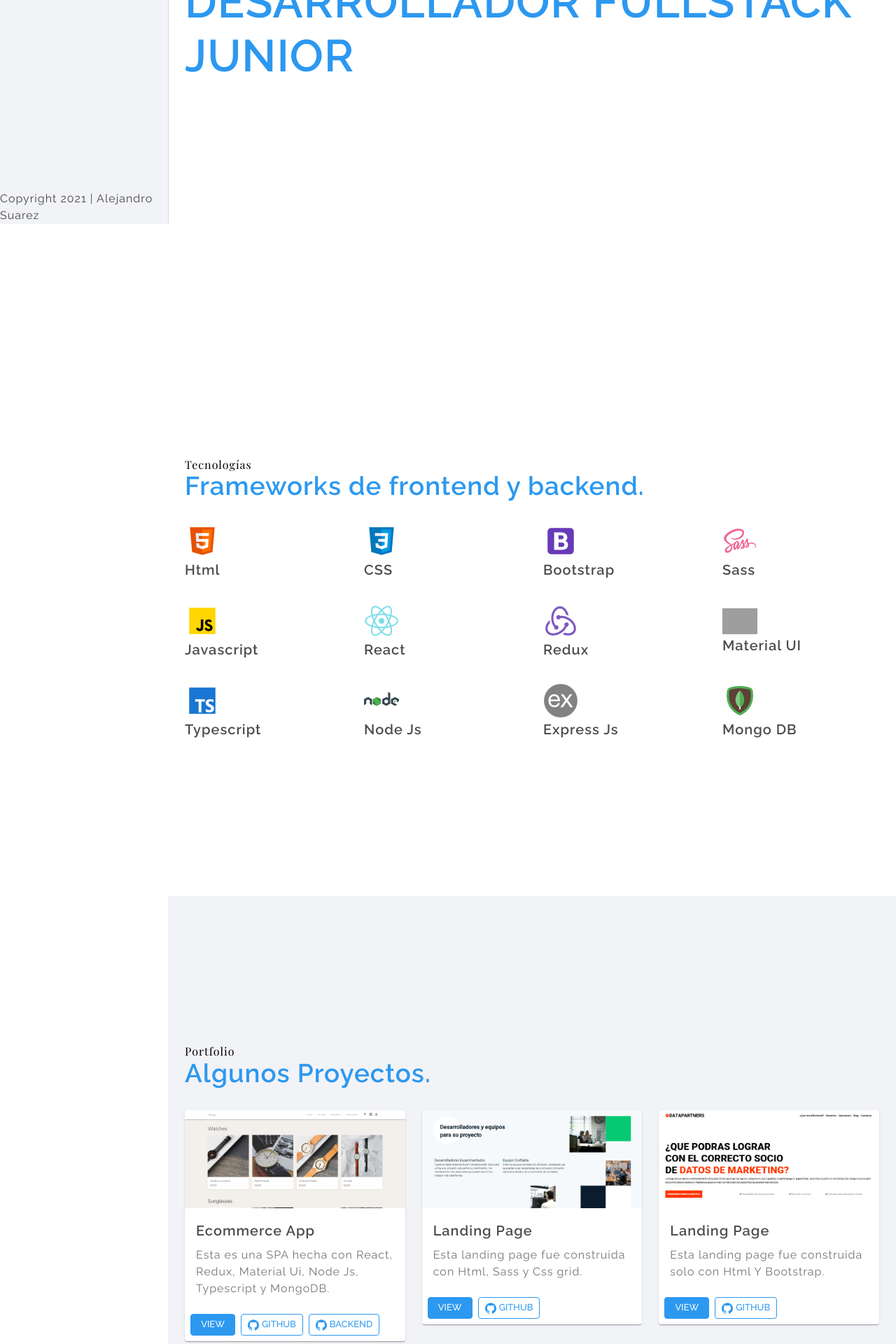
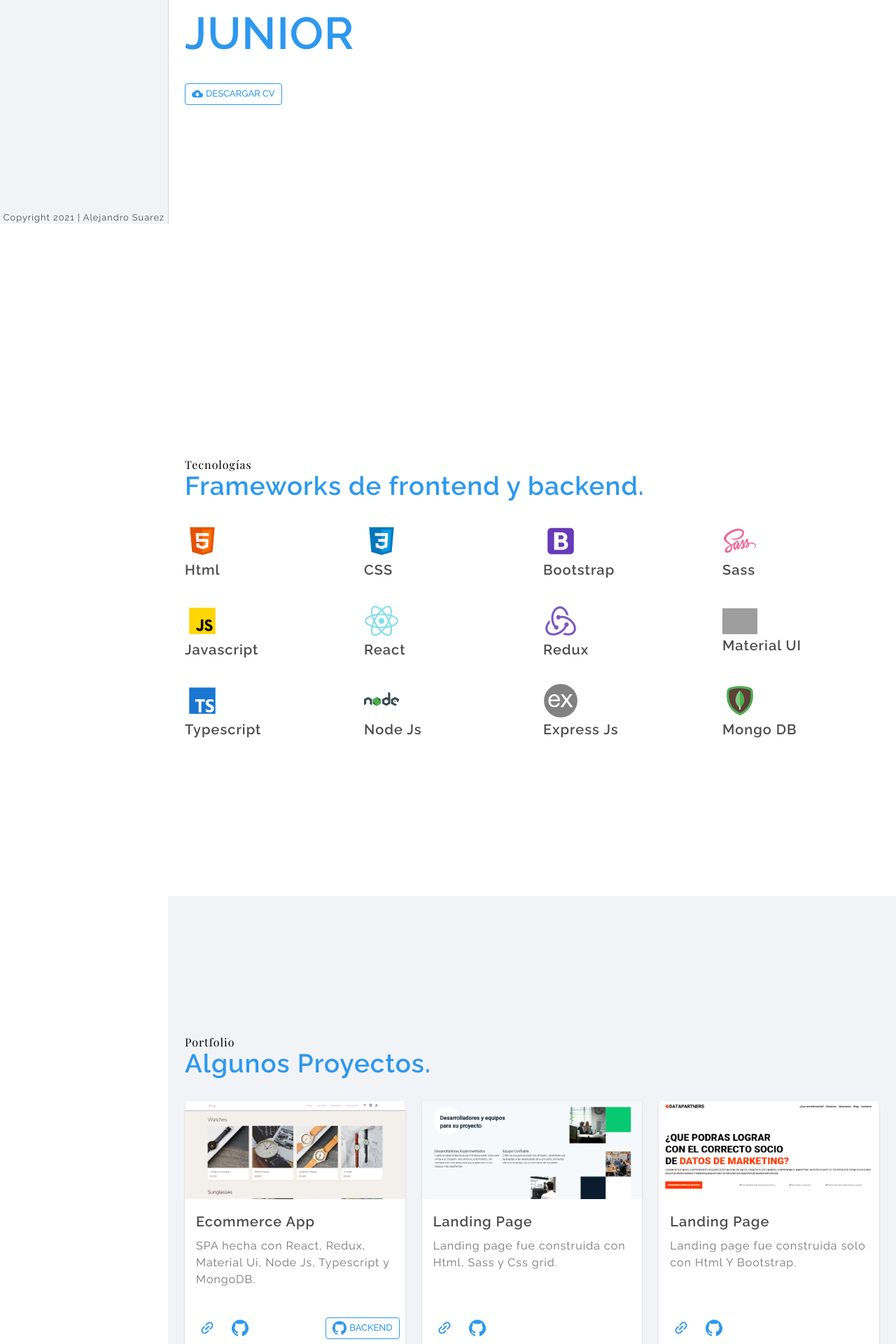
Before and after one commit to alejandrogsk/portfolio, a React (Create React App) app: page / in a window 1280 px wide. Shown: the part 480-2400 px from the top of the page at 70% size. Built offline with nearby package versions, Linux system fonts and the light colour scheme; grey boxes are pictures that could not be loaded.

Commit message:
cards ready

```diff
--- a/src/components/Drawer.js
+++ b/src/components/Drawer.js
@@ -2,11 +2,6 @@ import React from 'react';
 
 import {Drawer, Hidden, IconButton, Typography, Box, Link} from '@material-ui/core';
 import MenuIcon from '@material-ui/icons/Menu';
-/*import Drawer from '@material-ui/core/Drawer';
-import Hidden from '@material-ui/core/Hidden';
-import IconButton from '@material-ui/core/IconButton';
-
-import Typography from '@material-ui/core/Typography';*/
 import { makeStyles, useTheme } from '@material-ui/core/styles';
 
 import HeroSection from './RightSide/HeroSection'
@@ -47,6 +42,7 @@ const useStyles = makeStyles((theme) => ({
     position: "fixed",
     top: "4px",
     right: "4px",
+    zIndex: 100,
     [theme.breakpoints.up('sm')]: {
       display: 'none',
     },
@@ -104,7 +100,11 @@ navbarContent: {
     flexDirection: "column",
     height: "100vh",
     justifyContent: "space-between",
+  },
 
+  footer: {
+    fontSize: ".8rem",
+    textAlign: "center",
   }
 }));
 
@@ -168,7 +168,7 @@ function ResponsiveDrawer(props) {
                 ))
               }
             </Box>
-            <Typography>Copyright {new Date().getFullYear()} | Alejandro Suarez</Typography>
+            <Typography  className={classes.footer} >Copyright {new Date().getFullYear()} | Alejandro Suarez</Typography>
 
           </Drawer>
         </Hidden>
@@ -193,7 +193,7 @@ function ResponsiveDrawer(props) {
             }
         </Box>
 
-        <Typography>Copyright {new Date().getFullYear()} | Alejandro Suarez</Typography>
+        <Typography className={classes.footer}>Copyright {new Date().getFullYear()} | Alejandro Suarez</Typography>
 
           </Drawer>
         </Hidden>
--- a/src/components/RightSide/HeroSection.js
+++ b/src/components/RightSide/HeroSection.js
@@ -1,6 +1,7 @@
 import React from 'react';
 import { makeStyles } from '@material-ui/core/styles';
-import { Box, Typography } from '@material-ui/core';
+import { Box, Typography, Button } from '@material-ui/core';
+import CloudDownloadIcon from '@material-ui/icons/CloudDownload';
 
 const useStyles = makeStyles((theme) => ({
   title: {
@@ -29,7 +30,24 @@ const useStyles = makeStyles((theme) => ({
     [theme.breakpoints.down('md')]: {
       fontSize: "1.4rem"
     },
-  }
+  },
+  buttonOutlined:{
+    alignSelf: "flex-start",
+    color: theme.palette.secondary.main,
+    backgroundColor: "white",
+    borderColor: theme.palette.secondary.main,
+    borderWidth: "1px",
+    fontFamily: theme.typography.fontFamily.primary,
+    marginTop: "2rem",
+    "&:hover": {
+      color: "white",
+      backgroundColor: theme.palette.secondary.main,
+    }
+  },
+  icon: {
+    marginRight: "4px",
+    fontSize: "1rem"
+  },
 }));
 
 const HeroSection = () => {
@@ -41,6 +59,9 @@ const HeroSection = () => {
         <Typography component="h1" className={classes.title}>
             Desarrollador Fullstack Junior
         </Typography>
+        <Button variant="outlined" size="small" className={classes.buttonOutlined}>
+          <CloudDownloadIcon className={classes.icon}/> Descargar CV
+        </Button>
     </Box>
   );
 }
--- a/src/data/dataProjects.js
+++ b/src/data/dataProjects.js
@@ -6,7 +6,7 @@ import Agencyb from '../img/agencyb.png';
 const dataProjects = [
     {
         title: "Ecommerce App",
-        description: "Esta es una SPA hecha con React, Redux, Material Ui, Node Js, Typescript y MongoDB.",
+        description: "SPA hecha con React, Redux, Material Ui, Node Js, Typescript y MongoDB.",
         image: Ecommerce,
         linkPage: "https://alejandrogsk.github.io/ecommerce-front-main",
         linkFrontRepository: "https://github.com/alejandrogsk/ecommerce-front-main",
@@ -14,14 +14,14 @@ const dataProjects = [
     },
     {
         title: "Landing Page",
-        description: "Esta landing page fue construida con Html, Sass y Css grid.",
+        description: "Landing page fue construida con Html, Sass y Css grid.",
         image: Agencya,
         linkPage: "https://alejandrogsk.github.io/agency-a-master/",
         linkFrontRepository: "https://github.com/alejandrogsk/agency-a-master",
     },
     {
         title: "Landing Page",
-        description: "Esta landing page fue construida solo con Html Y Bootstrap.",
+        description: "Landing page fue construida solo con Html Y Bootstrap.",
         image: Agencyb,
         linkPage: "https://alejandrogsk.github.io/agency-b-master/",
         linkFrontRepository: "https://github.com/alejandrogsk/agency-b-master",
--- a/src/ui/PortfolioCard.js
+++ b/src/ui/PortfolioCard.js
@@ -8,7 +8,11 @@ import CardMedia from '@material-ui/core/CardMedia';
 import Button from '@material-ui/core/Button';
 import Typography from '@material-ui/core/Typography';
 
+import { IconButton, Box } from '@material-ui/core';
+
+
 import GitHubIcon from '@material-ui/icons/GitHub';
+import LinkIcon from '@material-ui/icons/Link';
 
 const useStyles = makeStyles( (theme) =>  ({
   root: {
@@ -16,49 +20,59 @@ const useStyles = makeStyles( (theme) =>  ({
   },
   media: {
     height: 140,
-    backgroundPosition: "top"
+    backgroundPosition: "top",
+    [theme.breakpoints.down("sm")]: {
+      height: 220
+    },
+  },
+  content: {
+    [theme.breakpoints.down("lg")]: {
+      minHeight: "7.5rem",
+    },
+    [theme.breakpoints.down("md")]: {
+      minHeight: "8.5rem",
+    },
+    [theme.breakpoints.down("sm")]: {
+      minHeight: "auto",
+    },
+  },
+  linkIcon: {
+    transform: "rotate(-45deg)"
   },
   button: {
-    color: "white",
-    backgroundColor: theme.palette.secondary.main,
     fontFamily: theme.typography.fontFamily.primary,
-    borderColor: theme.palette.secondary.main,
-    "&:hover": {
-      color: theme.palette.secondary.main,
-      backgroundColor: "white",
-
-    }
   },
-  buttonOutlined:{
+  buttonGithub:{
     color: theme.palette.secondary.main,
     backgroundColor: "white",
     borderColor: theme.palette.secondary.main,
     borderWidth: "1px",
     fontFamily: theme.typography.fontFamily.primary,
+    marginLeft: "auto !important",
     "&:hover": {
       color: "white",
       backgroundColor: theme.palette.secondary.main,
     }
   },
   icon: {
-    marginRight: "4px",
-    fontSize: "1rem"
-  }
+    fontSize: "1.25rem",
+    marginRight: ".25rem"
+  },
 }));
 
 export default function PortfolioCard({project}) {
   const classes = useStyles();
 
-  console.log(project)
+
   return (
     <Card className={classes.root}>
-      <CardActionArea>
+      <CardActionArea href={project.linkPage} target="_blank">
         <CardMedia
           className={classes.media}
           image={project.image}
           title={project.title}
         />
-        <CardContent>
+        <CardContent className={classes.content}>
           <Typography gutterBottom variant="h6" component="h2">
             {project.title}
           </Typography>
@@ -67,16 +81,22 @@ export default function PortfolioCard({project}) {
           </Typography>
         </CardContent>
       </CardActionArea>
-      <CardActions>
-        <Button target="_blank" variant="outlined" size="small" href={project.linkPage}  className={classes.button} >
-          View
-        </Button>
-        <Button variant="outlined" size="small"  href={project.linkFrontRepository} className={classes.buttonOutlined}>
-          <GitHubIcon className={classes.icon}/>
-          GitHub
-        </Button>
+
+      <CardActions style={{with: "100%"}}>
+
+        <IconButton target="_blank" variant="contained" color="secondary" href={project.linkPage}>
+          <LinkIcon className={classes.linkIcon}/>
+        </IconButton>
+
+        <IconButton target="_blank" variant="contained" color="secondary" size="small" href={project.linkFrontRepository} className={classes.githubIcons}>
+          <GitHubIcon />
+        </IconButton>
+
         {
-          project.linkBackRepository && <Button variant="outlined" size="small"  href={project.linkBackRepository}  className={classes.buttonOutlined}><GitHubIcon className={classes.icon}/> Backend </Button>
+          project.linkBackRepository &&
+            <Button variant="outlined" size="small"  href={project.linkBackRepository}  className={classes.buttonGithub}>
+              <GitHubIcon className={classes.icon}/> Backend
+            </Button>
         }
       </CardActions>
     </Card>
```
Lines whose indentation alone changed are shown as unchanged.
